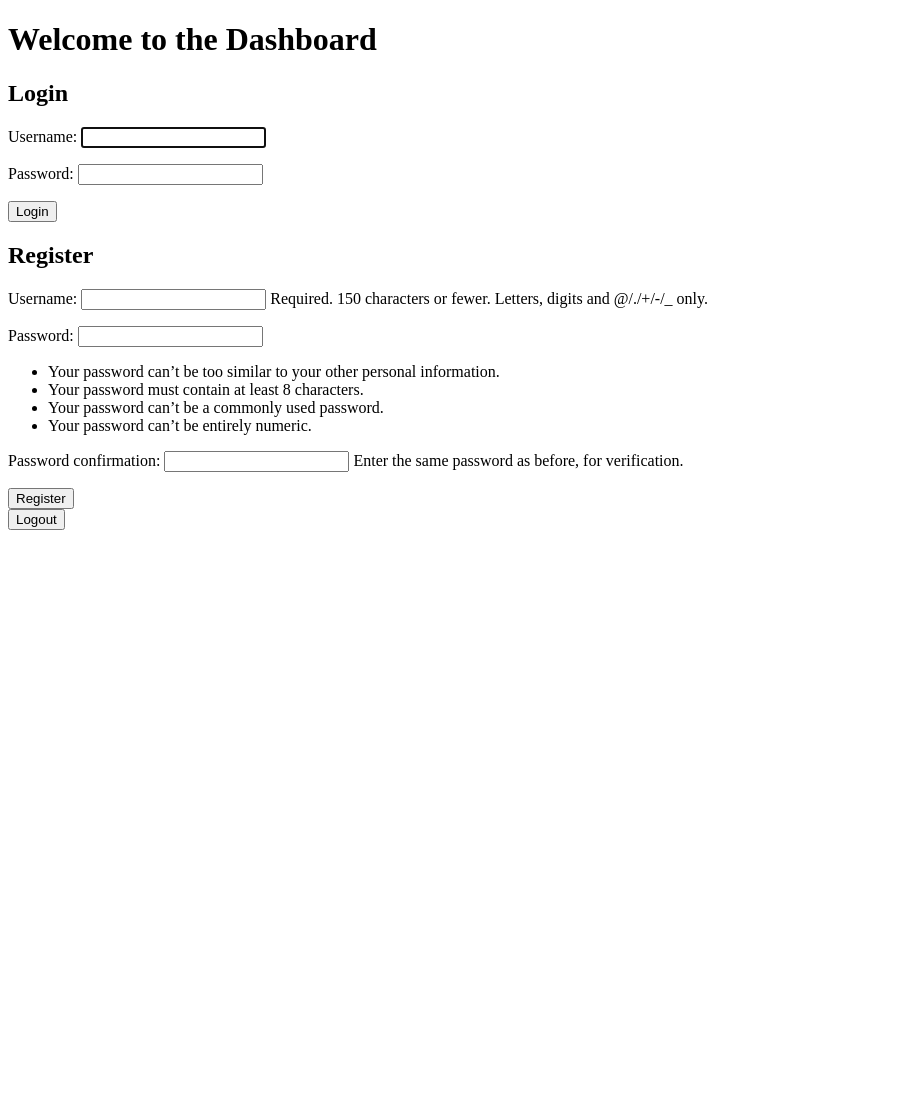
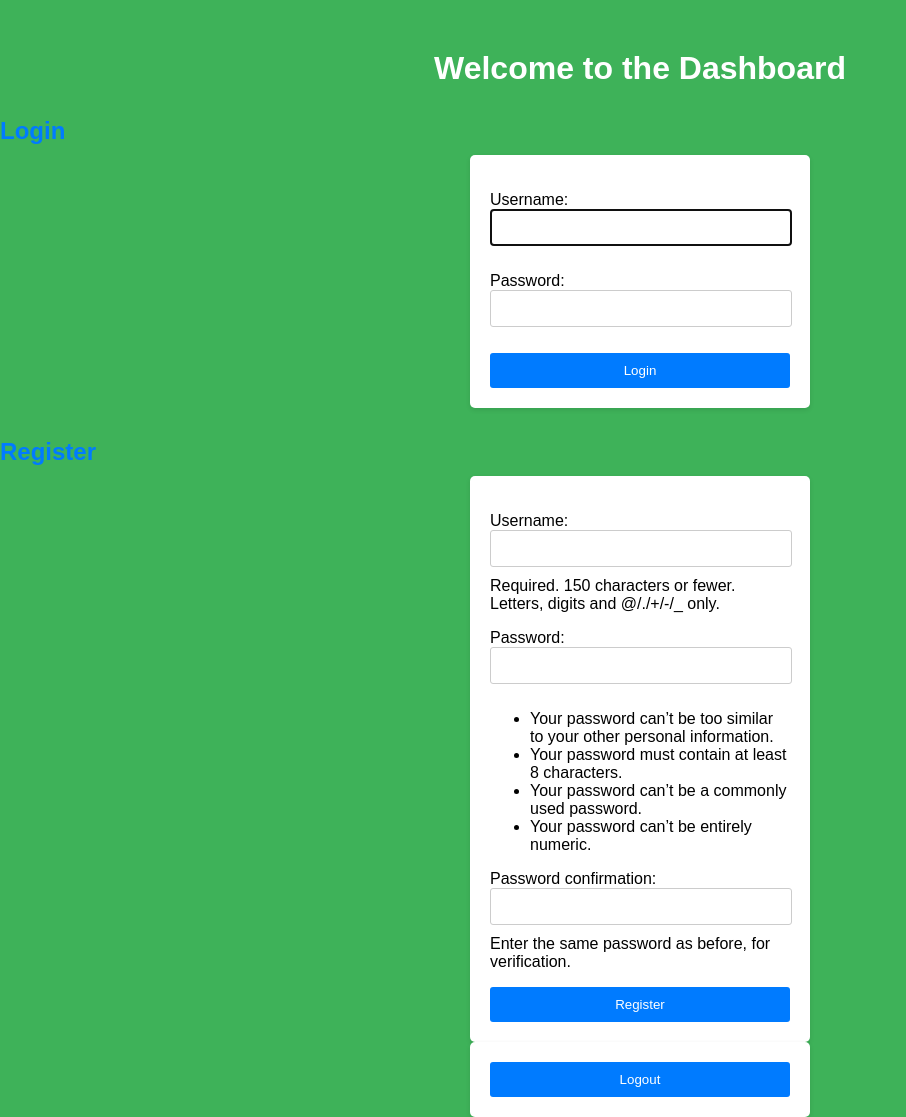
Before and after one commit to kihuni/Budget-Management-System, a Django app: page /login/ in a window 1280 px wide. Shown: the whole page, without its empty margins (0-906 px from the left). Before the commit the page ends 530 px from the top, so only its background shows below. Run offline with Django 5.2, Linux system fonts and the light colour scheme.

Commit message:
added static file

```diff
--- /dev/null
+++ b/budget_system/budgetSystem/static/budgetSystem/register.css
@@ -0,0 +1,51 @@
+body {
+    font-family: Arial, sans-serif;
+    margin: 0;
+    padding: 0;
+    background-color: #3eb259; /* Changed background color to a shade of green */
+}
+
+h1 {
+    text-align: center;
+    margin-top: 50px;
+    color: #fff; /* Changed text color to white */
+}
+
+h2 {
+    margin-top: 30px;
+    margin-bottom: 10px;
+    color: #007bff; /* Changed text color to a shade of blue */
+}
+
+form {
+    width: 300px;
+    margin: 0 auto;
+    background-color: #fff;
+    padding: 20px;
+    border-radius: 5px;
+    box-shadow: 0 2px 5px rgba(0,0,0,0.1);
+}
+
+input[type="text"],
+input[type="password"] {
+    width: calc(100% - 20px);
+    padding: 10px;
+    margin-bottom: 10px;
+    border: 1px solid #ccc;
+    border-radius: 3px;
+}
+
+button[type="submit"] {
+    width: 100%;
+    padding: 10px;
+    background-color: #007bff;
+    color: #fff;
+    border: none;
+    border-radius: 3px;
+    cursor: pointer;
+    transition: background-color 0.3s;
+}
+
+button[type="submit"]:hover {
+    background-color: #0056b3;
+}
--- a/budget_system/budgetSystem/templates/budgetSystem/register.html
+++ b/budget_system/budgetSystem/templates/budgetSystem/register.html
@@ -2,7 +2,9 @@
 <html lang="en">
 <head>
     <meta charset="UTF-8">
+    {% load static %}
     <title>Dashboard</title>
+    <link rel="stylesheet" type="text/css" href="{% static 'budgetSystem/register.css' %}">
 </head>
 <body>
     <h1>Welcome to the Dashboard</h1>
--- a/budget_system/budget_system/settings.py
+++ b/budget_system/budget_system/settings.py
@@ -117,7 +117,7 @@ USE_TZ = True
 # Static files (CSS, JavaScript, Images)
 # https://docs.djangoproject.com/en/5.0/howto/static-files/
 
-STATIC_URL = 'static/'
+STATIC_URL = '/static/'
 
 # Default primary key field type
 # https://docs.djangoproject.com/en/5.0/ref/settings/#default-auto-field
```
Also changed, not shown: budget_system/budgetSystem/templates/budgetSystem/budget_list.html (+23 -13 lines), budget_system/db.sqlite3.
